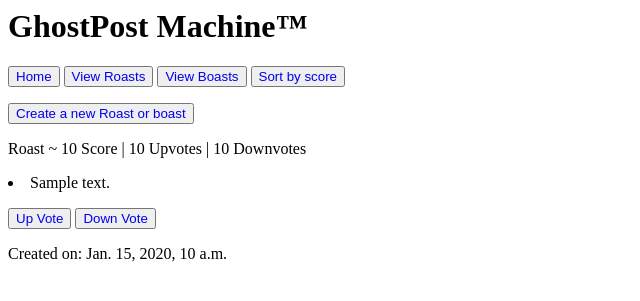
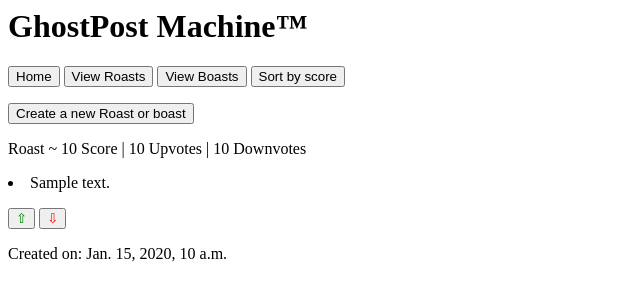
Before and after one commit to Detrich/ghostpost, a Django app: template ghostpost/templates/index.html in a window 1280 px wide. Shown: the top 301 px of the page, without its empty margins (0-640 px from the left). Run offline with Django 3.2, Linux system fonts and the light colour scheme; the template is opened without the code that fills it: most values are stand-ins (such as "Sample title", 1, 10 or a date in 2020).

Commit message:
added extra credit parts, also cleaned up some of the styling

```diff
--- a/ghostpost/models.py
+++ b/ghostpost/models.py
@@ -1,5 +1,6 @@
 from django.db import models
 from django.utils import timezone
+
 
 # Create your models here.
 class RoastsAndBoasts(models.Model):
@@ -9,6 +10,7 @@ class RoastsAndBoasts(models.Model):
     downVotes = models.IntegerField(default=0)
     time = models.DateTimeField(default=timezone.now)
     score = models.IntegerField(default=0)
+    secretKey = models.CharField(max_length=6)
     def __str__(self):
         if self.roastorboast == True:
             return "Roast"
--- a/ghostpost/templates/create.html
+++ b/ghostpost/templates/create.html
@@ -8,5 +8,5 @@
 
     <p>
 <input type="submit" value="Submit" />
-        <button><a href="/" style="text-decoration:none">Return Home</a></button>
+        <button><a href="/" style="text-decoration:none; color:black">Return Home</a></button>
 </form>
--- a/ghostpost/templates/detail.html
+++ b/ghostpost/templates/detail.html
@@ -1,19 +1,33 @@
 <p>
     {%if info.roastorboast%}
 <p>
-    Boast ~ {{info.score}} Score | {{info.upVotes}} Upvotes | {{info.downVotes}} Downvotes
+    <a href="/posts/{{info.id}}/" style="text-decoration:none; color:black">Boast</a> ~ {{info.score}} Score | {{info.upVotes}} Upvotes | {{info.downVotes}} Downvotes
 </p>
     {%else%}
 <p>
-    Roast ~ {{info.score}} Score | {{info.upVotes}} Upvotes | {{info.downVotes}} Downvotes
+    <a href="/posts/{{info.id}}/" style="text-decoration:none; color:black">Roast</a> ~ {{info.score}} Score | {{info.upVotes}} Upvotes | {{info.downVotes}} Downvotes
 </p>
     {%endif%}
 <li>
     {{info.content}}
 </li>
 <p>
-    <button><a href="/like/{{info.id}}?next={{ request.path }}" style="text-decoration:none">Up Vote</a></button>
-    <button><a href="/dislike/{{info.id}}?next={{ request.path }}" style="text-decoration:none">Down Vote</a></button>
+    <button><a href="/like/{{info.id}}?next={{ request.path }}" style="text-decoration:none; color:green">⇧</a></button>
+    <button><a href="/dislike/{{info.id}}?next={{ request.path }}" style="text-decoration:none; color:red">⇩</a></button>
+<p>
+    {%if info.secretKey in request.path %}
+    <a href="{{ request.path.get_full_path }}">
+        Keep this link secure; this is your private link for managing this post!
+    </a>
+    <p>
+    <button>
+        <a href="/delete/{{ info.secretKey }}" style="text-decoration:none; color:red">
+            Delete Post
+        </a>
+    </button>
+    </p>
+    {%endif%}
+</p>
 </p>
 <p>Created on: {{info.time}}</p>
 </p>
--- a/ghostpost/templates/index.html
+++ b/ghostpost/templates/index.html
@@ -1,11 +1,11 @@
 <h1>GhostPost Machine™</h1>
 <p>
-<button><a href="/" style="text-decoration:none">Home</a></button>
-<button><a href="/roasts/" style="text-decoration:none">View Roasts</a></button>
-<button><a href="/boasts/" style="text-decoration:none">View Boasts</a></button>
-<button><a href="/mostscore/" style="text-decoration:none">Sort by score</a></button></p>
+<button><a href="/" style="text-decoration:none; color:black">Home</a></button>
+<button><a href="/roasts/" style="text-decoration:none; color:black">View Roasts</a></button>
+<button><a href="/boasts/" style="text-decoration:none; color:black">View Boasts</a></button>
+<button><a href="/mostscore/" style="text-decoration:none; color:black">Sort by score</a></button></p>
 
-<button><a href="/new/" style="text-decoration:none">Create a new Roast or boast</a></button>
+<button><a href="/new/" style="text-decoration:none; color:black">Create a new Roast or boast</a></button>
 {% for info in data %}
     {% include 'detail.html' with info=info %}
 {%endfor%}
```
Also changed, not shown: ghostpost/urls.py (+5 -2 lines), ghostpost/views.py (+20 -2 lines), ghostpost/migrations/0004_roastsandboasts_secretkey.py (added), ghostpost/migrations/0005_auto_20200514_1853.py (added).
